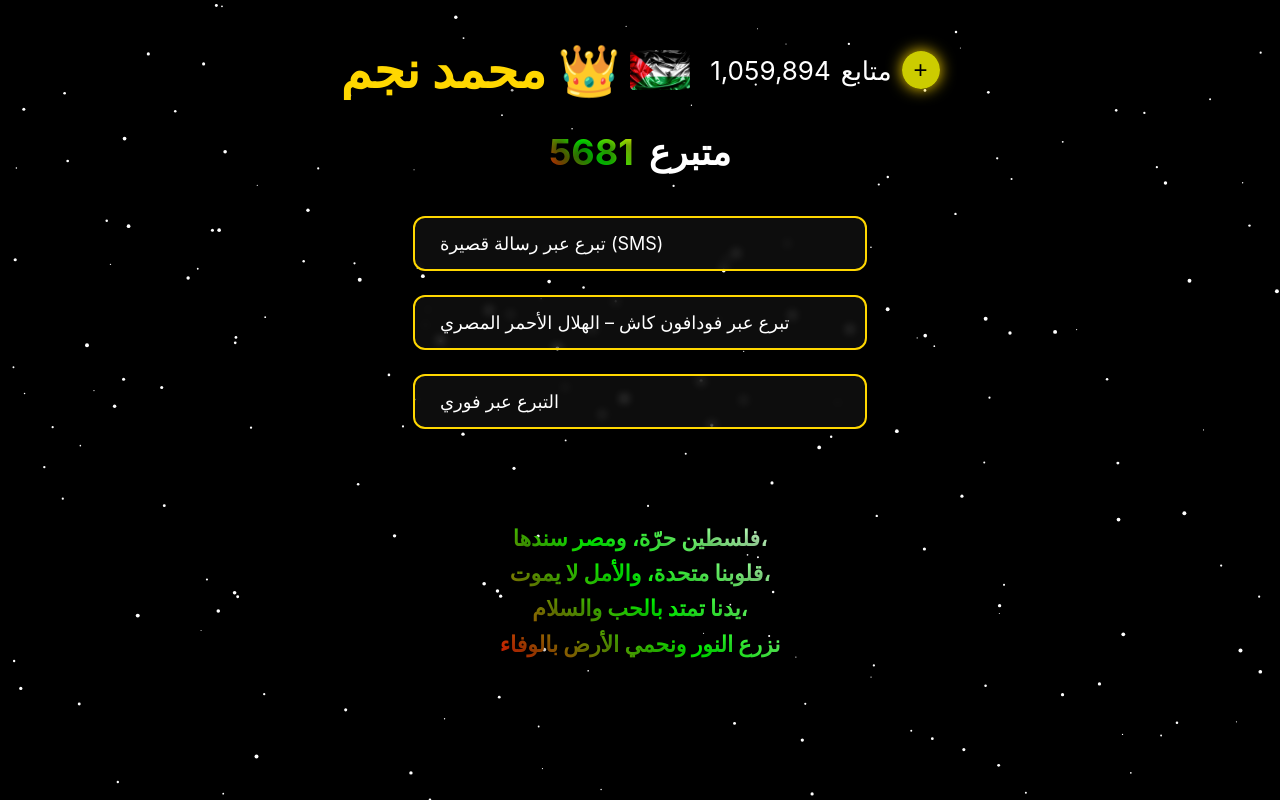
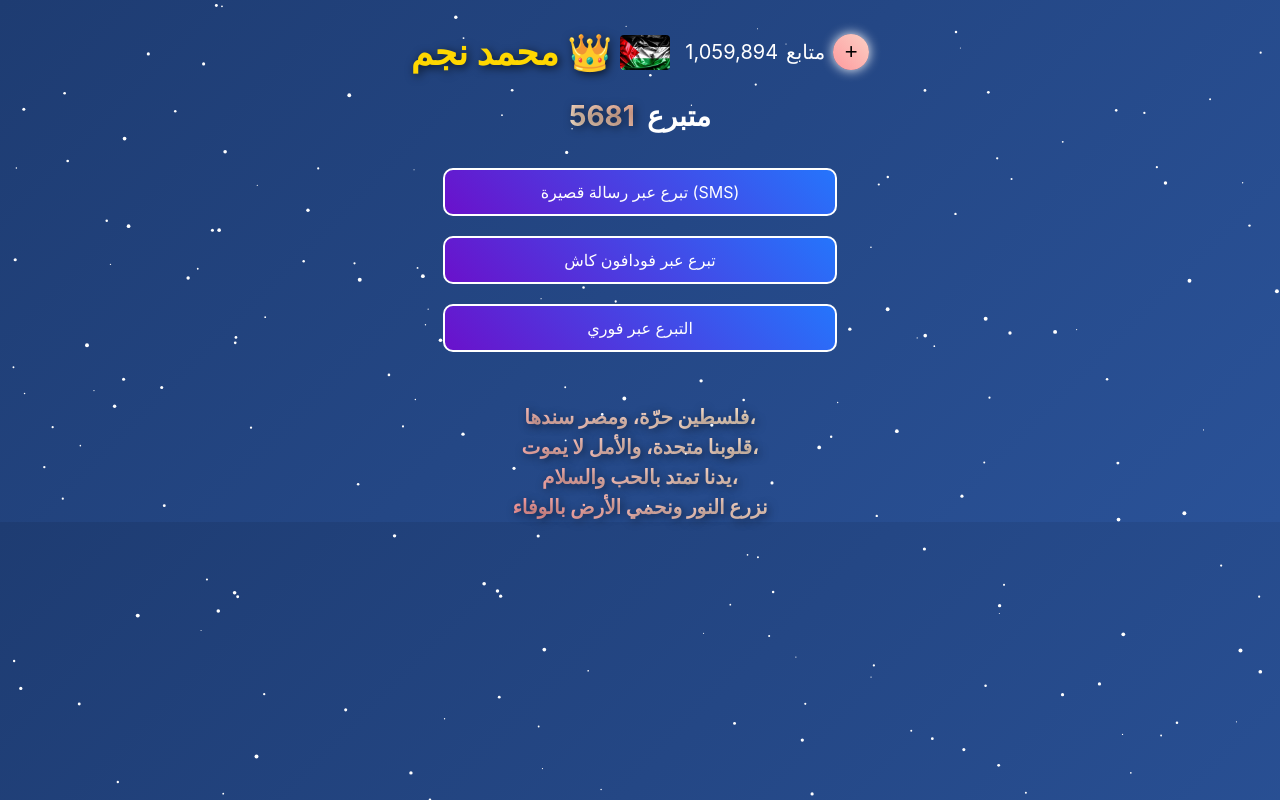
Before and after one commit to njma6797-lab/Gaza, a plain HTML site: page index.html in a window 1280 px wide. Drawn offline with Linux system fonts and the light colour scheme; a web font is replaced by a local one.

Commit message:
Update index.html

```diff
--- a/index.html
+++ b/index.html
@@ -10,13 +10,13 @@
 body {
   margin: 0;
   padding: 0;
-  background-color: black;
   font-family: 'SF Pro Display', Arial, sans-serif;
   color: white;
   overflow-x: hidden;
   display: flex;
   flex-direction: column;
   align-items: center;
+  background: linear-gradient(135deg,#1e3c72,#2a5298);
 }
 
 canvas { position: fixed; top:0; left:0; z-index:0; }
@@ -25,128 +25,124 @@ canvas { position: fixed; top:0; left:0; z-index:0; }
   display: flex;
   align-items: center;
   justify-content: center;
-  gap: 20px;
-  margin-top: 40px;
+  gap: 15px;
+  margin-top: 30px;
   z-index: 1;
-  position: relative;
+  flex-wrap: wrap;
+  text-align: center;
 }
 
 #username {
-  font-size: 50px;
+  font-size: 36px;
   font-weight: bold;
   color: #FFD700;
-  text-shadow: 3px 3px 15px rgba(0,0,0,0.8);
+  text-shadow: 2px 2px 10px rgba(0,0,0,0.7);
   display: flex;
   align-items: center;
-  gap: 10px;
+  gap: 8px;
 }
 
 #username img {
-  width: 60px;
-  height: 40px;
+  width: 50px;
+  height: 35px;
   border-radius: 4px;
   transform-origin: center;
   transition: transform 0.2s ease;
 }
 
 #followers {
-  font-size: 26px;
+  font-size: 20px;
   display: flex;
   align-items: center;
-  gap: 10px;
+  gap: 8px;
 }
 
 #addFan {
-  background: rgba(255,255,0,0.8);
+  background: linear-gradient(45deg,#ff9a9e,#fad0c4);
   color: black;
   border: none;
   border-radius: 50%;
-  width: 38px;
-  height: 38px;
-  font-size: 24px;
+  width: 36px;
+  height: 36px;
+  font-size: 22px;
   cursor: pointer;
-  box-shadow: 0 0 15px #FFD700;
+  box-shadow: 0 0 12px #fff;
   transition: transform 0.3s ease, box-shadow 0.3s ease;
 }
 
 #addFan:hover {
-  transform: scale(1.3) translateZ(5px);
-  box-shadow: 0 0 25px #FFD700;
+  transform: scale(1.2);
+  box-shadow: 0 0 25px #fff;
 }
 
 #counter {
-  font-size: 36px;
+  font-size: 28px;
   font-weight: bold;
-  margin: 30px auto;
+  margin: 25px auto;
   display: flex;
   justify-content: center;
   align-items: center;
-  gap: 15px;
+  gap: 12px;
   z-index: 1;
-  position: relative;
 }
 
 .counter-number {
-  font-size: 36px;
+  font-size: 28px;
   font-weight: bold;
-  background: linear-gradient(45deg,#ff0000,#00ff00,#ffff00);
+  background: linear-gradient(45deg,#ffecd2,#fcb69f);
   -webkit-background-clip: text;
   color: transparent;
-  text-shadow: 2px 2px 10px rgba(0,0,0,0.7);
+  text-shadow: 2px 2px 8px rgba(0,0,0,0.5);
   display: inline-block;
   transform: translateY(0);
-  transition: transform 0.5s cubic-bezier(0.5,1.5,0.5,1), text-shadow 0.5s ease;
-}
-
-.glow {
-  text-shadow: 0 0 20px #ff0, 0 0 30px #ff0, 0 0 40px #ff0;
+  transition: transform 0.5s cubic-bezier(0.5,1.5,0.5,1);
 }
 
 #thankMessage {
-  font-size: 22px;
+  font-size: 18px;
   font-weight: bold;
-  margin: 20px auto;
-  color: #ff5722;
+  margin: 15px auto;
+  color: #ffdd57;
   display: none;
-  z-index:1;
-  position: relative;
-  text-align:center;
+  text-align: center;
+  padding: 10px 20px;
+  border-radius: 12px;
+  background: rgba(0,0,0,0.3);
+  backdrop-filter: blur(4px);
 }
 
 #poem {
-  font-size: 22px;
+  font-size: 20px;
   font-weight: bold;
-  margin-top: 60px;
-  line-height: 1.6;
-  background: linear-gradient(45deg,#ff0000,#00ff00,#ffffff);
+  margin-top: 40px;
+  line-height: 1.5;
+  background: linear-gradient(45deg,#ff9a9e,#fad0c4,#ffecd2);
   -webkit-background-clip: text;
   color: transparent;
-  text-shadow: 3px 3px 12px rgba(0,0,0,0.5);
-  perspective: 1000px;
-  padding: 20px 0;
+  text-shadow: 2px 2px 8px rgba(0,0,0,0.5);
   text-align: center;
 }
 
 .btn {
   display: block;
-  margin: 12px auto;
-  padding: 15px 25px;
-  font-size: 18px;
+  margin: 10px auto;
+  padding: 12px 20px;
+  font-size: 16px;
   text-decoration: none;
   color: white;
-  border-radius: 12px;
-  width: 80%;
-  max-width: 400px;
-  background: rgba(255,255,255,0.05);
-  border: 2px solid #FFD700;
-  backdrop-filter: blur(5px);
-  transition: transform 0.3s ease, box-shadow 0.3s ease, background 0.5s ease;
+  border-radius: 10px;
+  width: 85%;
+  max-width: 350px;
+  background: linear-gradient(45deg,#6a11cb,#2575fc);
+  border: 2px solid #fff;
+  backdrop-filter: blur(4px);
+  transition: transform 0.3s ease, box-shadow 0.3s ease;
+  text-align: center;
 }
 
 .btn:hover {
-  transform: scale(1.05) translateZ(5px);
-  box-shadow: 0 0 25px #FFD700;
-  background: rgba(255,255,0,0.2);
+  transform: scale(1.05);
+  box-shadow: 0 0 20px #fff;
 }
 </style>
 </head>
@@ -170,10 +166,10 @@ canvas { position: fixed; top:0; left:0; z-index:0; }
 </div>
 
 <a class="btn" href="sms:9770?body=فلسطين">تبرع عبر رسالة قصيرة (SMS)</a>
-<a class="btn" href="tel:*9*166#">تبرع عبر فودافون كاش – الهلال الأحمر المصري</a>
+<a class="btn" href="tel:*9*166#">تبرع عبر فودافون كاش</a>
 <a class="btn" href="tel:99981">التبرع عبر فوري</a>
 
-<div id="thankMessage">شكراً لدعمك لأخواتك في فلسطين… شكراً يا مصر ❤️</div>
+<div id="thankMessage">شكراً لمتابعتك ودعمك الموقع ❤️</div>
 
 <div id="poem">
   فلسطين حرّة، ومصر سندها، <br>
@@ -194,9 +190,8 @@ function animateNumber(newValue){
   function step(){
     if(i<=diff){
       counterDiv.textContent = oldNum+i;
-      counterDiv.classList.add('glow');
       counterDiv.style.transform='translateY(-50px)';
-      setTimeout(()=>{ counterDiv.style.transform='translateY(0)'; counterDiv.classList.remove('glow');}, 500);
+      setTimeout(()=>{ counterDiv.style.transform='translateY(0)'; }, 200);
       i++;
       setTimeout(step, 50);
     }
@@ -219,8 +214,6 @@ let fans = parseInt(localStorage.getItem('fanCount')||'1059894');
 
 function updateFans(){
   fanCountEl.textContent = fans.toLocaleString();
-  fanCountEl.classList.add('glow');
-  setTimeout(()=> fanCountEl.classList.remove('glow'),200);
   localStorage.setItem('fanCount', fans);
 }
 
@@ -230,22 +223,14 @@ addFanBtn.addEventListener('click', ()=>{
   const flag = document.getElementById('palestineFlag');
   flag.style.transform='rotateZ(15deg) scale(1.1)';
   setTimeout(()=>flag.style.transform='rotateZ(0deg) scale(1)',300);
+
+  // رسالة شكر عند الضغط وتحويل إلى "صاحب"
+  const thank = document.getElementById('thankMessage');
+  thank.style.display='block';
+  setTimeout(()=>{thank.style.display='none';},4000);
 });
+
 updateFans();
-
-// رسالة صوتية
-window.addEventListener('load',()=>{
-  if(!localStorage.getItem('thankSpoken')){
-    const thank = document.getElementById('thankMessage');
-    thank.style.display='block';
-    const msg = new SpeechSynthesisUtterance();
-    msg.text = "شكراً لدعمك لأخواتك في فلسطين… شكراً يا مصر";
-    msg.lang='ar-SA';
-    window.speechSynthesis.speak(msg);
-    localStorage.setItem('thankSpoken','true');
-    setTimeout(()=>{thank.style.display='none';},5000);
-  }
-});
 
 // خلفية النجوم
 const canvas=document.getElementById('stars');
```
